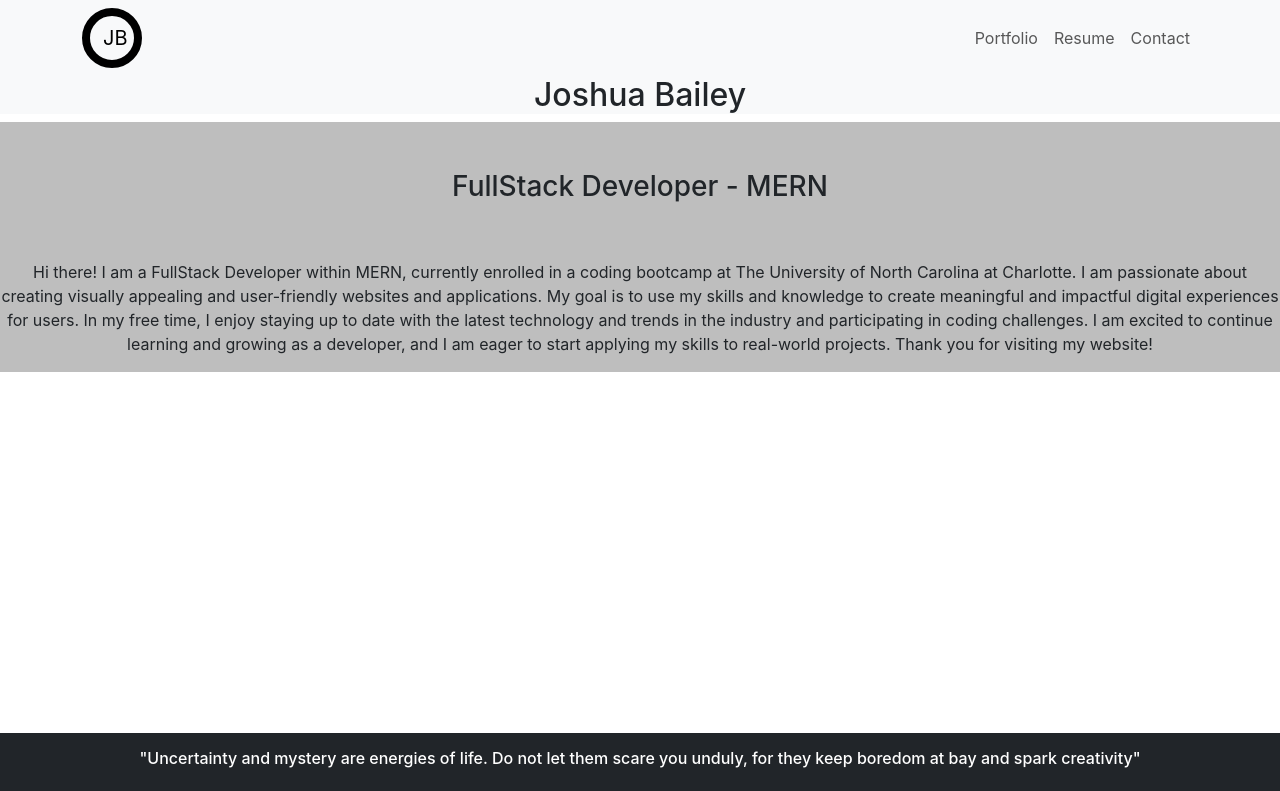
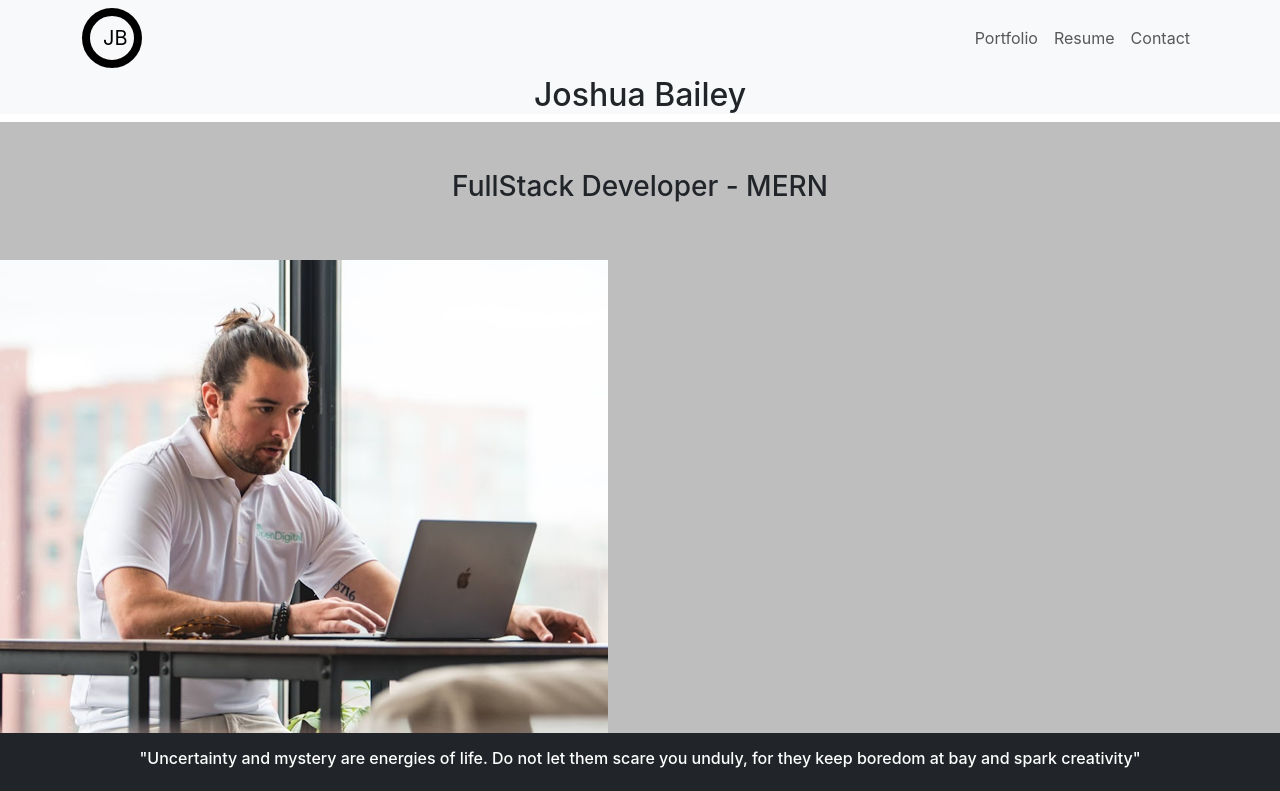
Before and after one commit to joshbaileydev513/joshuabailey.info, a React (Create React App) app in the folder joshuabailey.info/: page / in a window 1280 px wide. Shown: the top 791 px of the page. Built offline with nearby package versions, Linux system fonts and the light colour scheme.

Commit message:
got home page image to load and now just need to style it

```diff
--- a/joshuabailey.info/src/pages/Home.js
+++ b/joshuabailey.info/src/pages/Home.js
@@ -14,7 +14,7 @@ const Home = () => {
         <div class="h-100 d-inline-block" style={styles.background}>
             {/* Inset Picture of Me here */}
             <h3 class="p-5 text-center">FullStack Developer - MERN </h3>
-            {/* <img src="./public/home-page-pic.png" alt="Josh Pic" /> */}
+            <img src="/assets/images/home-page-pic.png" alt="Josh Pic" />
              <p class="text-center font-weight-light">
                     Hi there! I am a FullStack Developer within MERN, currently enrolled in a coding bootcamp at The University
                     of North Carolina at Charlotte. I am passionate about creating visually appealing and user-friendly
```
Also changed, not shown: joshuabailey.info/public/assets/images/home-page-pic.png (renamed from joshuabailey.info/src/assets/images/home-page-pic.png).
